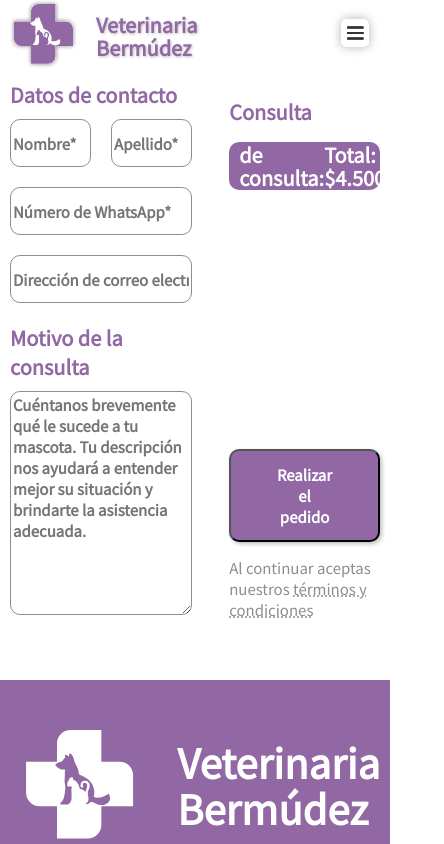
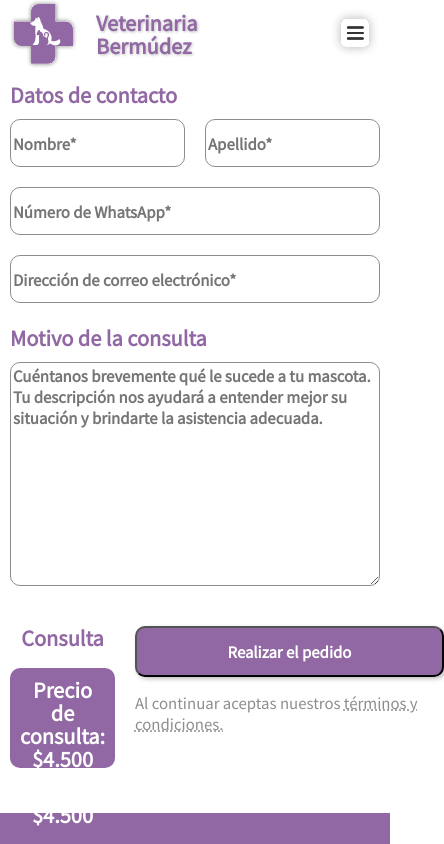
Before and after one commit to LeandroMaxRomero/veterinaria_bermudez, a React (Vite) app: page /consulta in a window 390 px wide. Shown: the top 844 px of the page, 444 px wide, since content can reach past the window. Built offline with nearby package versions, Linux system fonts and the light colour scheme; a web font is replaced by a local one.

Commit message:
0.2.1 estilos tablet

```diff
--- a/src/components/Consulta/Consulta.jsx
+++ b/src/components/Consulta/Consulta.jsx
@@ -29,7 +29,7 @@ export const Consulta = () => {
 
         <div className="boton-pedido">
           <button>Realizar el pedido</button>
-          <p>Al continuar aceptas nuestros <Link><u>términos y condiciones</u></Link></p>
+          <p>Al continuar aceptas nuestros <Link><u>términos y condiciones.</u></Link></p>
         </div>
 
       </div>
--- a/src/components/Navbar/NavList.jsx
+++ b/src/components/Navbar/NavList.jsx
@@ -6,9 +6,9 @@ export const NavList = () => {
 
   return (
     <div className='container__navlist'>
-        <Link to="/">
+        <a href="/#home">
             <h4>Inicio</h4>
-        </Link>
+        </a>
         <a href="/#proceso">
             <h4>Cómo funciona</h4>
         </a>
--- a/src/scss/layout/_consulta.scss
+++ b/src/scss/layout/_consulta.scss
@@ -3,11 +3,17 @@
 .container__consulta{
     max-width: 130rem;
     margin: 0 auto;
-    padding: 4.5rem 1rem;
+    padding: 12rem 1rem 4.5rem;
     display: grid;
     justify-content: center;
     grid-template-columns: 49.23% 40.77%;
     column-gap: 10%;
+    @include m.tablet {
+        max-width: 78rem;
+        display: flex;
+        flex-direction: column;
+        padding-top: 16rem;
+    }
     @include m.mobile {
         padding-top: 8rem;
     }
@@ -63,6 +69,11 @@
     display: flex;
     flex-direction: column;
     justify-content: space-between;
+    @include m.tablet {
+        flex-direction: row;
+        height: 100%;
+        gap: 2rem;
+    }
     h2{
         color: v.$violeta;
         font-family: v.$fuente;
@@ -70,6 +81,9 @@
         font-style: normal;
         font-weight: 700;
         line-height: normal;
+        @include m.tablet {
+            text-align: center;
+        }
     }
 }
 .box--precio{
@@ -77,24 +91,36 @@
     background-color: v.$violeta;
     width: 100%;
     height: 48px;
-
     display: flex;
     justify-content: space-between;
     align-items: center;
     padding: 0 2rem 0 1rem;
-
+    gap: 2rem;
+    text-align: center;
+    @include m.tablet {
+        flex-direction: column;
+        height: 10rem;
+        padding: 1rem;
+        gap: 1rem;
+    }
     p{
         color: v.$blanco;
         font-family: v.$fuente;
         font-size: 2rem;
         font-style: normal;
         font-weight: 700;
+        @include m.tablet {
+            margin: 0;
+        }
     }
 }
 .boton-pedido{
     display: flex;
     flex-direction: column;
     align-items: center;
+    @include m.tablet {
+        justify-content: center;
+    }
     button{
         display: flex;
         width: 309px;
--- a/src/scss/layout/_footer.scss
+++ b/src/scss/layout/_footer.scss
@@ -19,6 +19,9 @@
     display: flex;
     flex-direction: column;
     color:v.$blanco;
+    @include m.tablet {
+        max-width: 78rem;
+    }
     @include m.mobile {
         padding-bottom: 0.5rem;
         max-width: 39rem;
@@ -62,6 +65,12 @@
         font-size: 40px;
         font-weight: 700;
         margin: 0;
+        @include m.tablet {
+            font-size: 30px;
+        }
+        @include m.mobile {
+            font-size: 40px;
+        }
     }
     .container--datos{
         display: flex;
--- a/src/scss/layout/_header.scss
+++ b/src/scss/layout/_header.scss
@@ -33,7 +33,17 @@
         justify-self: center;
         align-self: center;
     }
+    @include m.tablet {
+        max-width: 78rem;
+        height: 50rem;
+        grid-template-rows: 50% 50%;
+        .huella--uno{
+            justify-self: center;
+        }
+    }
     @include m.mobile {
+        height: 100%;
+        max-width: 39rem;
         grid-template-columns: repeat(2, 1fr);
         grid-template-rows: 25% 25% 50%;
         grid-template-areas: "a1 a2"
@@ -54,6 +64,10 @@
     align-items: center;
     gap: 3rem;
     justify-content: space-between;
+    @include m.tablet {
+        max-width: 78rem;
+        height: 50rem;
+    }
     @include m.mobile {
         flex-direction: column;
         padding: 0 1rem;
@@ -76,6 +90,9 @@
         font-size: 50px;
         font-weight: 700;
         max-width: 700px;
+        @include m.tablet {
+            font-size: 4.5rem;
+        }
         @include m.mobile {
             font-size: 40px;
             font-style: normal;
--- a/src/scss/layout/_home.scss
+++ b/src/scss/layout/_home.scss
@@ -2,6 +2,10 @@
 @use '../base/mixins' as m;
 
 .container__home{
+    padding-top: 8rem;
+    @include m.tablet {
+        padding-top: 14rem;
+    }
     @include m.mobile {
         padding-top: 8rem;
     }
@@ -18,10 +22,13 @@
     height: 100%;
     max-width: 130rem;
     margin: 0 auto;
-    padding: 0 1rem;
+    padding: 6rem 1rem 0;
     display: flex;
     flex-direction: column;
     justify-content: space-evenly;
+    @include m.tablet {
+        max-width: 78rem;
+    }
     @include m.mobile {
         width: 100%;
         max-width: 39rem;
@@ -117,18 +124,29 @@
     display: flex;
     align-items: center;
     gap: 5%;
+    @include m.tablet {
+        width: 100%;
+        height: 100%;
+        max-width: 78rem;
+        flex-direction: column-reverse;
+        padding: 9.5rem 0;
+    }
     @include m.mobile {
-        height: 100%;
         max-width: 39rem;
-        flex-direction: column-reverse;
         padding: 9.5rem 0;
     }
 }
 .column--card{
+    display: flex;
+    justify-content: center;
+    @include m.tablet {
+        max-width: 78rem;
+        width: 100%;
+        padding: 0 1rem;
+        margin-top: 2.5rem;
+    }
     @include m.mobile {
         max-width: 39rem;
-        width: 100%;
-        padding: 0 1rem;
     }
 }
 .card--precios{
@@ -215,8 +233,11 @@
         color: v.$violeta;
         font-size: 50px;
         font-weight: 700;
+        @include m.tablet {
+            font-size: 45px;
+            text-align: center;
+        }
         @include m.mobile {
-            text-align: center;
             font-size: 40px;
             line-height: 110.8%;
         }
--- a/src/scss/layout/_navbar.scss
+++ b/src/scss/layout/_navbar.scss
@@ -2,11 +2,23 @@
 @use '../base/mixins' as m;
 
 .container__navbar{
+    position: fixed;
+    z-index: 2;
     display: flex;
+    width: 100%;
     max-width: 130rem;
     justify-content: space-between;
     padding: 3.4rem 1rem 0 1rem;
     margin: 0 auto;
+    left: 0;
+    right: 0;
+    background-color: rgba(255, 255, 255, 0.55);
+    backdrop-filter: blur(5px);
+    @include m.tablet {
+        max-width: 78rem;
+        height: 14rem;
+        padding-top: 2.4rem;
+    }
     @include m.mobile {
         display: none;
     }
@@ -17,26 +29,64 @@ h1{
     text-shadow: 1px 1px 3px rgba(0, 0, 0, 0.25);
     font-size: 20px;
     font-weight: 700;
+    margin: 0;
+    @include m.tablet {
+        font-size: 16px;
+    }
+    @include m.mobile {
+        font-size: 20px;
+    }
 }
 
 .container__navbar--title{
     width: 11rem;
-    height: 4.4rem;
+    height: 6.8rem;
+    display: flex;
+    align-items: center;
+    @include m.tablet {
+        text-align: center;
+        height: 5rem;
+    }
+    @include m.mobile {
+        height: 6.8rem;
+        text-align: start;
+    }
 }
 .container__navbar--logo{
     display: flex;
     gap: 1.9rem;
+    align-items: center;
+    justify-content: center;
+    @include m.tablet {
+        flex-direction: column;
+        gap: 0;
+        align-items: center;
+        height: 100%;
+    }
+    @include m.mobile {
+        flex-direction: row;
+        gap: 1.9rem;
+        align-items: center;
+        justify-content: center;
+    }
 }
 .container__navlist{
     display: flex;
     justify-content: space-between;
     align-items: center;
     gap: 7rem;
+    @include m.tablet{
+        gap: 3rem;
+    }
     a{
         font-family: v.$fuente;
         color: v.$gris;
         font-size: 16px;
         font-weight: 400;
+        &:hover{
+            color: v.$violeta;
+            text-shadow: 0.5px 1px 1px #000;
+        }
     }
     button{
         display: flex;
@@ -72,6 +122,7 @@ h1{
         z-index: 2;
         margin: 0 auto;
         padding: 0 1rem;
+        background-color: rgba(255, 255, 255, 0.55);
         backdrop-filter: blur(5px);
     }
 }
```
